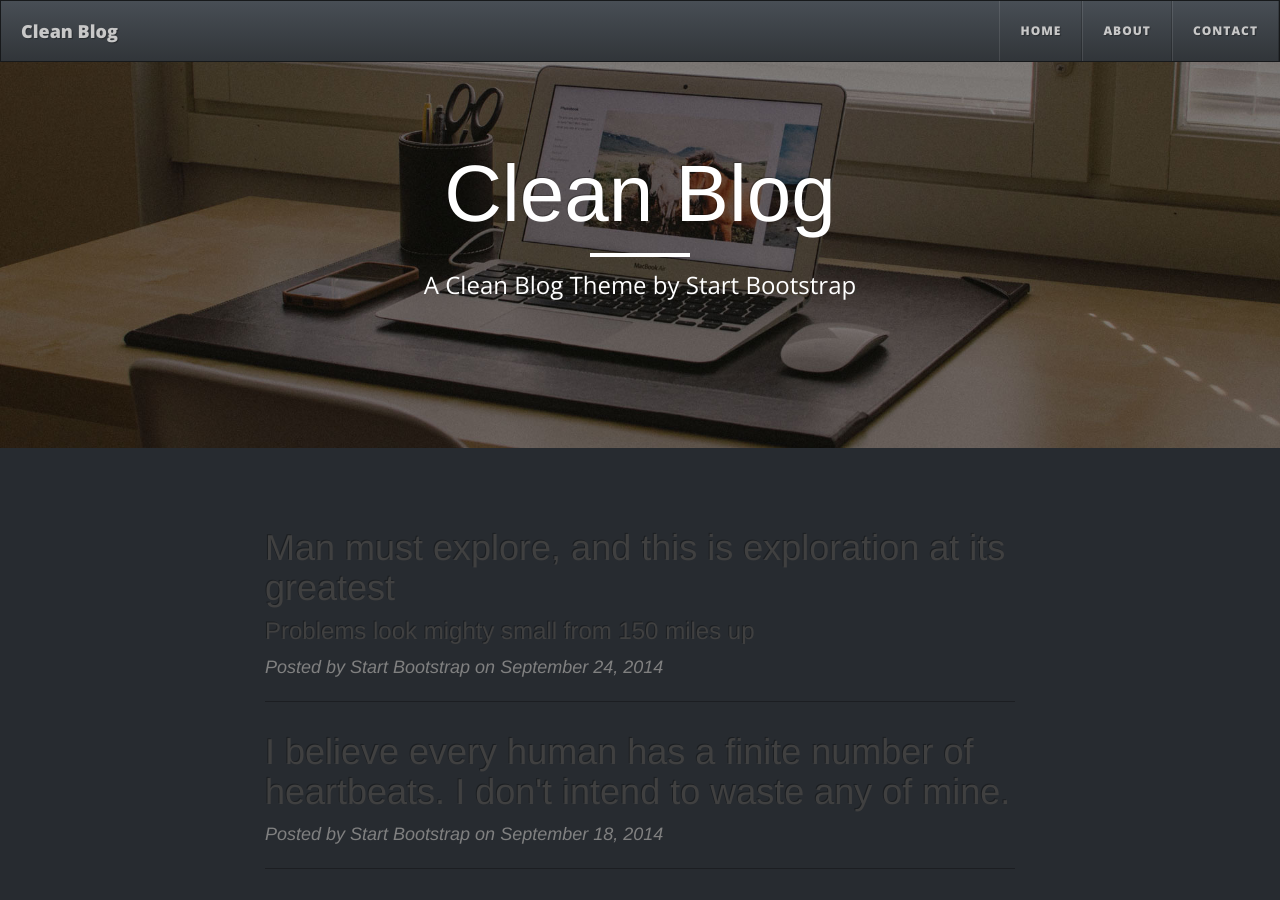
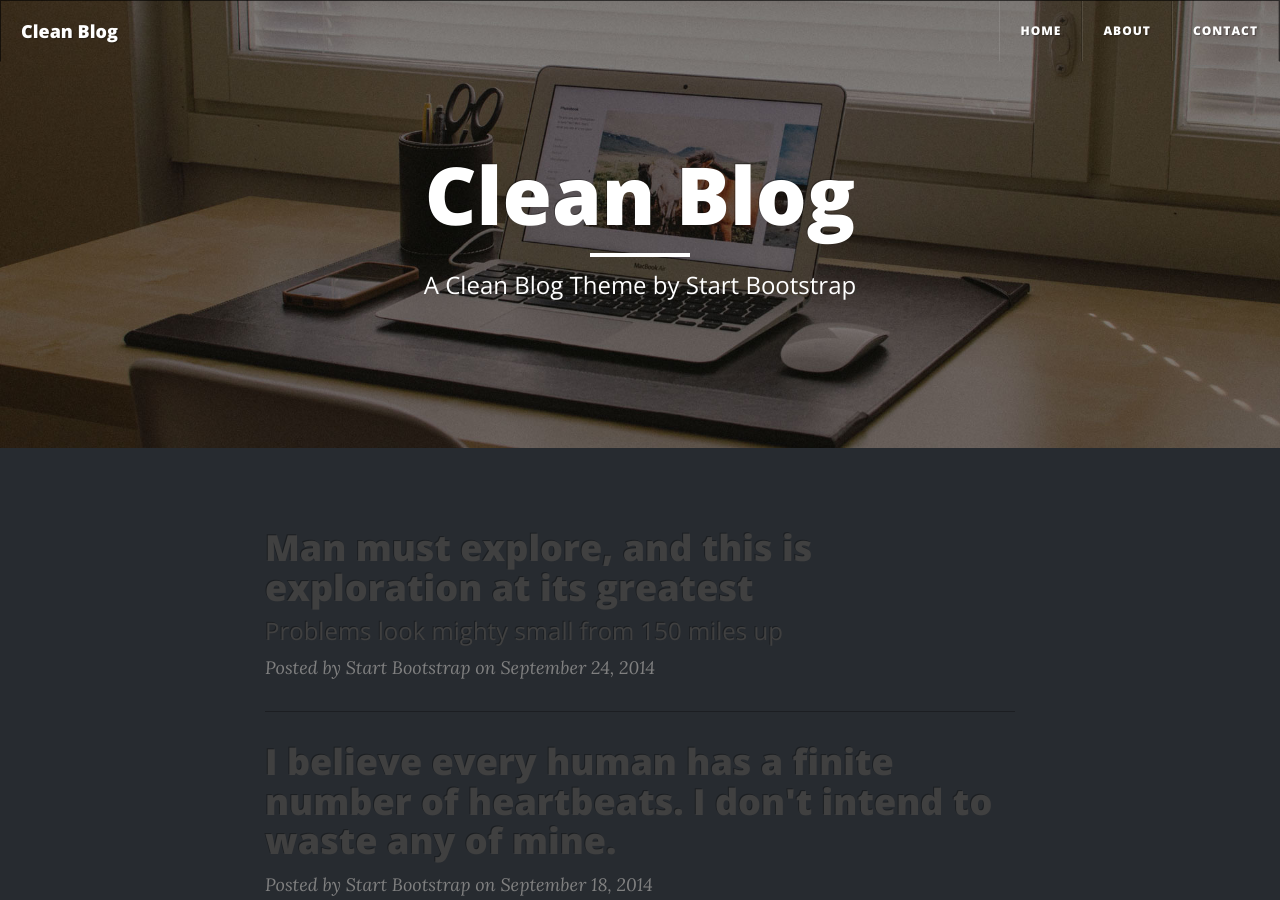
Before and after one commit to helmingstay/site, a Jekyll site: the page built from index.html, in a window 1280 px wide and 900 px high. Built offline with Jekyll 4.4.1, drawn with Linux system fonts in a browser that asks for light colours; nearby versions of some CDN libraries; the list of posts is cut into pages by our own code.

Commit message:
working on color

```diff
--- a/_includes/head.html
+++ b/_includes/head.html
@@ -9,11 +9,11 @@
 
     <link rel="canonical" href="{{ page.url | replace:'index.html','' | prepend: site.baseurl | prepend: site.url }}">
 
+    <!-- Bootstrap Core CSS -->
+    <link rel="stylesheet" href="{{ "/css/slate.bootstrap.min.css" | prepend: site.baseurl }}">
+
     <!-- Custom CSS -->
     <link rel="stylesheet" href="{{ "/css/clean-blog.css" | prepend: site.baseurl }}">
-
-    <!-- Bootstrap Core CSS -->
-    <link rel="stylesheet" href="{{ "/css/slate.bootstrap.min.css" | prepend: site.baseurl }}">
 
     <!-- Pygments Github CSS
         <link rel="stylesheet" href="{{ "/css/syntax.css" | prepend: site.baseurl }}">
```
